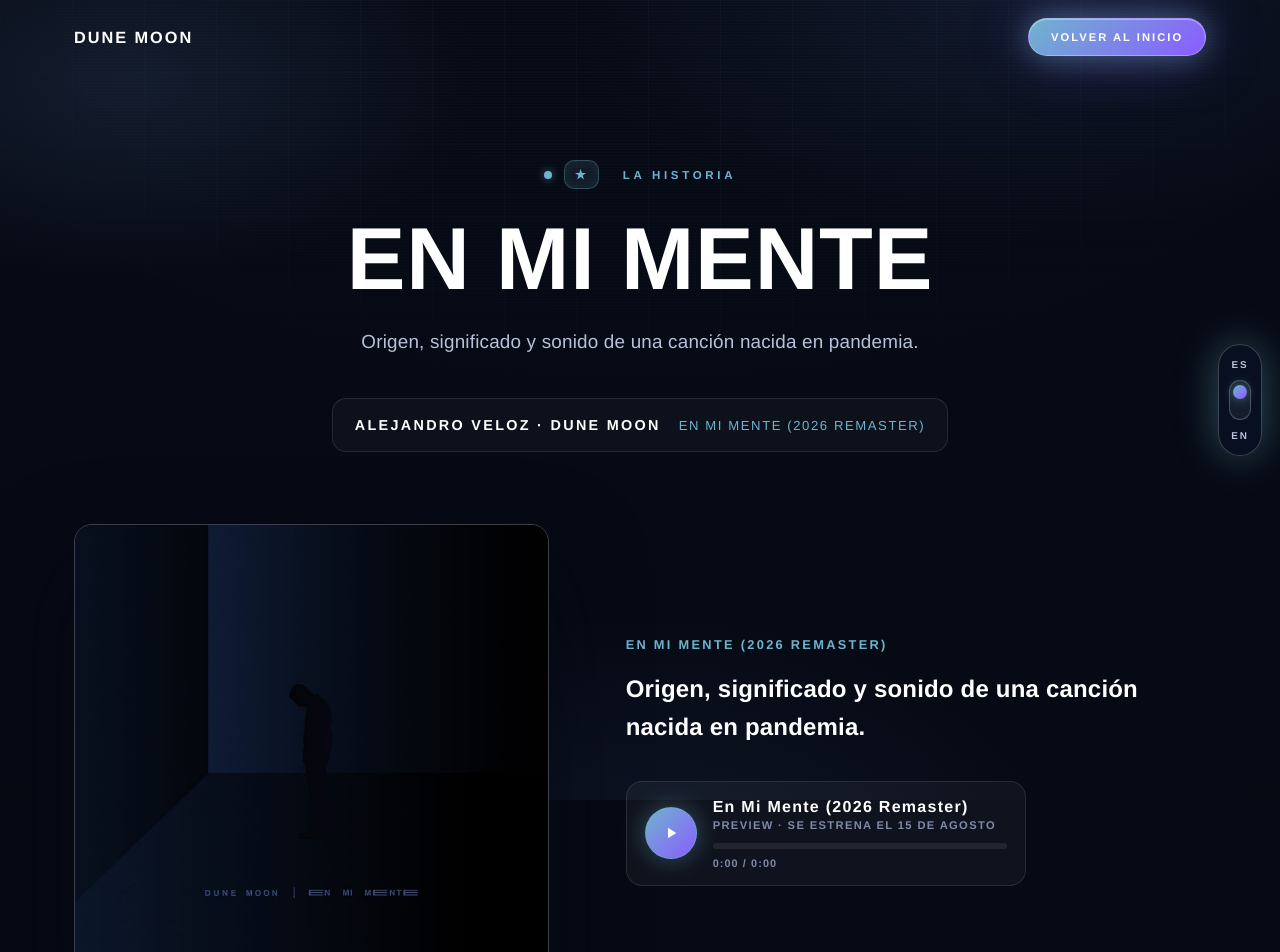
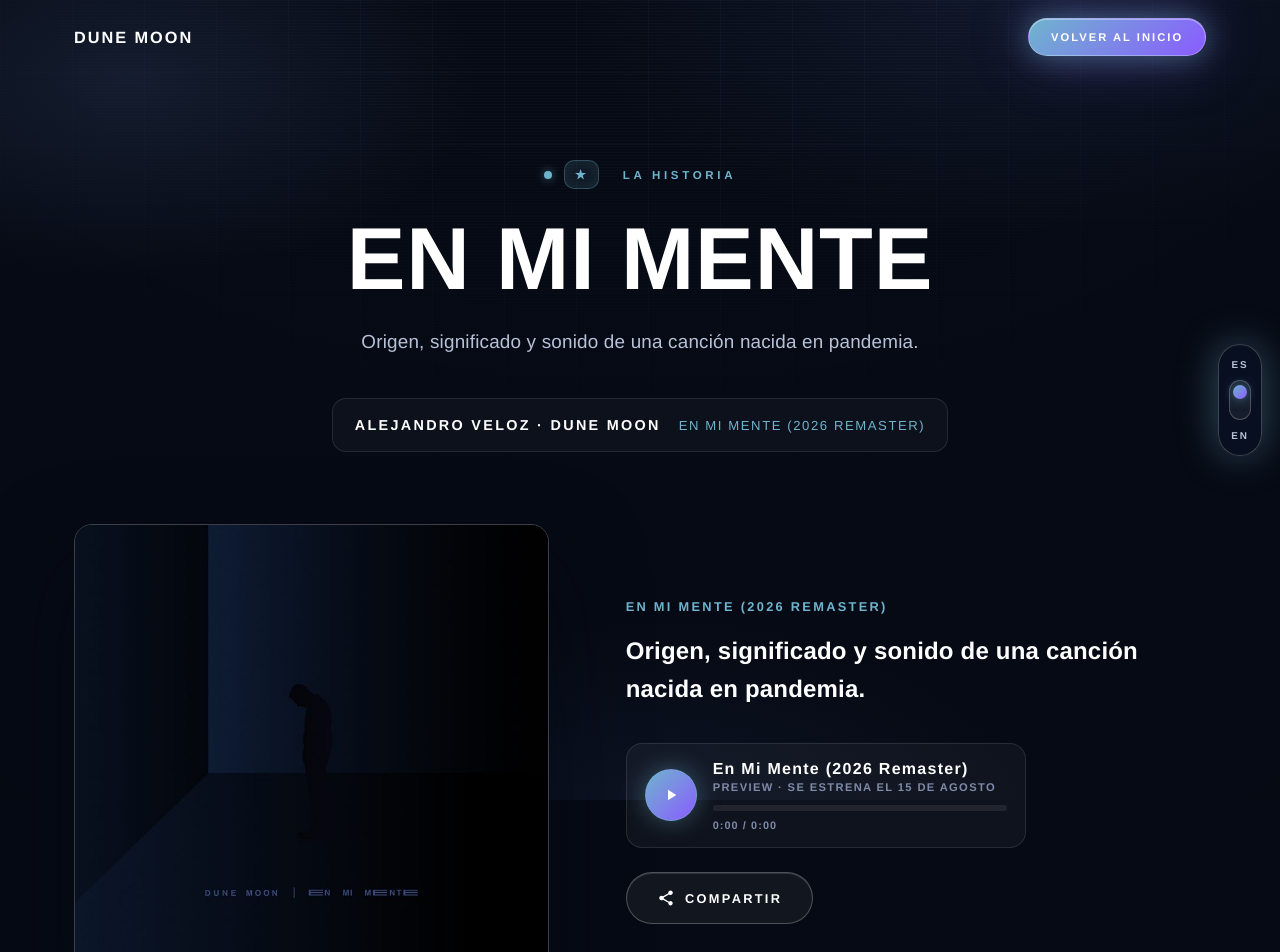
Before and after one commit to alejandrovelozvera-hash/dune-moon, a Next.js app: page /manifiesto in a window 1280 px wide. Shown: the top 952 px of the page. Built offline with nearby package versions, Linux system fonts and the light colour scheme.

Commit message:
manifiesto: boton compartir con Web Share API y fallback copiar enlace

```diff
--- a/app/components.css
+++ b/app/components.css
@@ -2314,6 +2314,16 @@
   width: 100%;
 }
 
+.manifesto__share {
+  margin-top: 24px;
+}
+
+.manifesto__share .btn {
+  display: inline-flex;
+  align-items: center;
+  gap: 10px;
+}
+
 .manifesto__story {
   margin-top: 96px;
   width: 100vw;
--- a/components/ManifestHero.jsx
+++ b/components/ManifestHero.jsx
@@ -1,5 +1,6 @@
 "use client";
 
+import { useState } from "react";
 import AudioPreview from "./AudioPreview";
 import Reveal from "./Reveal";
 import { useLang } from "@/lib/i18n";
@@ -8,6 +9,24 @@ const PARAGRAPHS = ["p1", "p2", "p3", "p4", "p5", "p6", "p7", "p8"];
 
 export default function ManifestHero() {
   const { t } = useLang();
+  const [shared, setShared] = useState(false);
+
+  const handleShare = async () => {
+    const url = window.location.href;
+    const title = "En Mi Mente · Dune Moon";
+    const text = t("manifest.shareText");
+    try {
+      if (navigator.share) {
+        await navigator.share({ title, text, url });
+        setShared(true);
+      } else {
+        await navigator.clipboard.writeText(url);
+        setShared(true);
+      }
+    } catch (err) {
+      // el usuario canceló el share nativo: no hacemos nada
+    }
+  };
 
   return (
     <article className="manifest">
@@ -49,6 +68,14 @@ export default function ManifestHero() {
                 title={t("manifest.song")}
                 label={t("hero.previewLabel")}
               />
+              <div className="manifesto__share">
+                <button className="btn btn--ghost" onClick={handleShare}>
+                  <svg viewBox="0 0 24 24" width="18" height="18" fill="currentColor" aria-hidden="true">
+                    <path d="M18 16.08c-.76 0-1.44.3-1.96.77L8.91 12.7c.05-.23.09-.46.09-.7s-.04-.47-.09-.7l7.05-4.11c.54.5 1.25.81 2.04.81 1.66 0 3-1.34 3-3s-1.34-3-3-3-3 1.34-3 3c0 .24.04.47.09.7L8.04 9.81C7.5 9.31 6.79 9 6 9c-1.66 0-3 1.34-3 3s1.34 3 3 3c.79 0 1.5-.31 2.04-.81l7.12 4.16c-.05.21-.08.43-.08.65 0 1.61 1.31 2.92 2.92 2.92s2.92-1.31 2.92-2.92-1.31-2.92-2.92-2.92Z" />
+                  </svg>
+                  {shared ? t("manifest.shared") : t("manifest.share")}
+                </button>
+              </div>
             </div>
           </div>
         </Reveal>
```
Also changed, not shown: lib/i18n.js.
